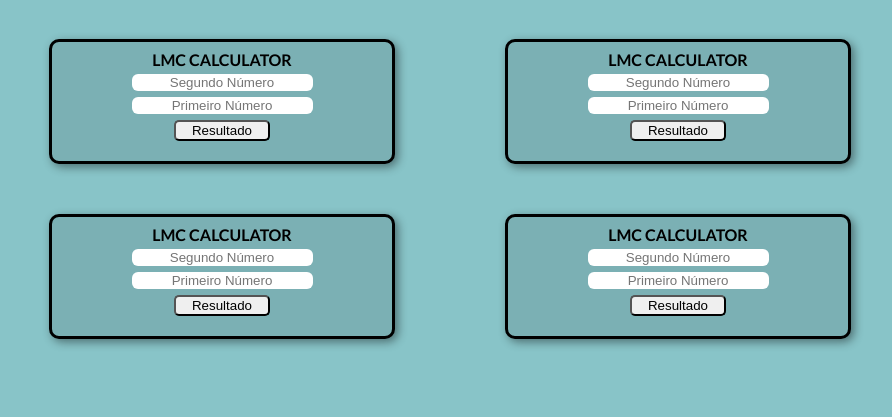
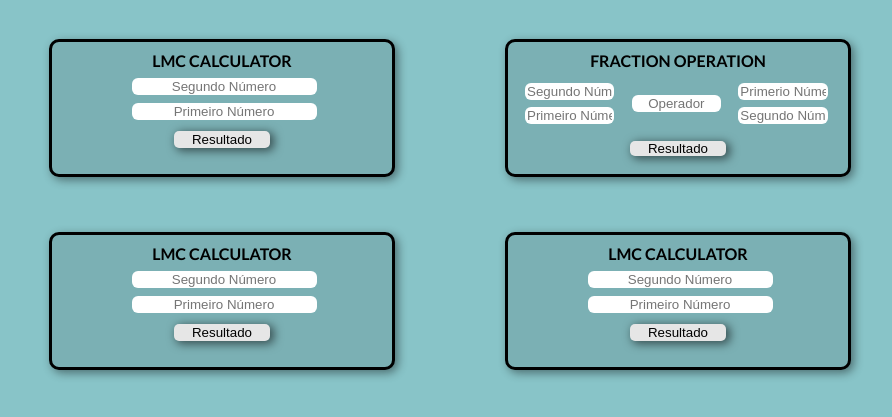
Before and after one commit to Julia-Marcal/Advanced-Calculator, a plain HTML site: page index.html in a window 1280 px wide. Shown: the part 117-534 px from the top of the page, without its empty margins (190-1082 px from the left). Drawn offline with Linux system fonts and the light colour scheme.

Commit message:
Fraction operation square
editando input do quadrado de operação de frações

```diff
--- a/index.html
+++ b/index.html
@@ -30,16 +30,32 @@
         </div>
 
         <div class="quadrado">
-            <h3>LMC CALCULATOR</h3>
-            <p><input type="number" class='inputnum' placeholder = 'Segundo Número' name="num1" id="num1"></p>
-            <p><input type="number" class='inputnum' placeholder='Primeiro Número' name="num2" id="num2"></p>
-            <br><input type="button" class="button" value="Resultado" onclick="exponent_Calculator()"></p>
+            <h3>FRACTION OPERATION</h3>
+            <div class="fraction">
+                <div>
+                    <p><input type="number" class='inputnum2' placeholder = 'Segundo Número' name="num1" id="num1"></p>
+                    <p><input type="number" class='inputnum2' placeholder='Primeiro Número' name="num2" id="num2"></p>
+                </div>
 
-            <div id="res1">
-                <p>
-                    <!--!!Resultado--->
-                </p>
+                <br>
+                <p><input type="text" class='inputnum2' placeholder='Operador' name="num2" id="num2"></p>
+                <br>
+
+                <div>
+                    <p><input type="number" class='inputnum2' placeholder = 'Primerio Número' name="num1" id="num1"></p>
+                    <p><input type="number" class='inputnum2' placeholder = 'Segundo Número' name="num1" id="num1"></p>
+                </div>
+
+                <div id="res1">
+                    <p>
+                        <!--!!Resultado--->
+                    </p>
+                </div>
+
             </div>
+
+            <br><input type="button" class="button2" value="Resultado" onclick="exponent_Calculator()"></p>
+
         </div>
 
         <div class="quadrado">
--- a/style.css
+++ b/style.css
@@ -98,43 +98,29 @@ header{
     align-items: center;
 }
 
-@media (max-width:500px ) {
-    .quadrado{
-        width: 10%;
-        max-height:100%
-}
+.button{
+    background-color: #e6e6e6;
+    border-radius: 5px;
+
+    width: 30%;
+    margin-top: -20px;
+
+    box-shadow: 3px 2px 10px 1px rgba(0, 0, 0, 0.545);
 }
 
-@media (max-width:800px) {
-    .quadrado{
-
-        width: 120%;
-        max-height:100%;
-    }
-}
-
-@media (min-width:801px){
-    .quadrado{
-        width: 20em;
-        max-height: 100%;
-    }
-}
-
-.button{
-
-    border-radius: 5px;
-    width: 30%;
-    margin-top: -20px;
+.button:hover{
+    background-color: #c1c1c1;
+    cursor: pointer;
 }
 
 .inputnum{
-    border-radius: 6px;
-    border-style: none;
+    width: 100%;
 }
 
 ::placeholder{
     text-align: center;
 }
+
 
 /*!TIRAR SETAS DO TYPE NUMBER INPUT!*/
 /* Chrome, Safari, Edge, Opera */
@@ -149,3 +135,74 @@ input[type=number] {
   -moz-appearance: textfield;
 
 }
+
+input{
+    border-radius: 6px;
+    border-style: none;
+    text-align: center;
+}
+
+/*Fraction settings*/
+
+.fraction{
+    display: flex;
+    align-items: center;
+    justify-items: center;
+    flex-direction: row;
+    align-items: center;
+}
+
+.inputnum2{
+    display: grid;
+    width: 80%;
+    margin: 7px;
+}
+
+.button2{
+    background-color: #e6e6e6;
+    border-radius: 5px;
+
+    width: 30%;
+    margin-top: -20px;
+    padding: 0px;
+    text-align: center;
+    box-shadow: 3px 2px 10px 1px rgba(0, 0, 0, 0.545);
+}
+
+.button2:hover{
+    background-color: #c1c1c1;
+    cursor: pointer;
+}
+
+
+/*MEDIA*/
+
+@media (max-width:500px ) {
+    .quadrado{
+        width: 10%;
+        max-height:100%
+    }
+
+    .inputnum{
+        width: 60%;
+    }
+}
+
+@media (max-width:800px) {
+    .quadrado{
+        width: 120%;
+        max-height:100%;
+    }
+
+    .inputnum{
+        width: 80%;
+    }
+}
+
+@media (min-width:801px){
+    .quadrado{
+        width: 20em;
+        height: 7em;
+        max-height: 100%;
+    }
+}
```
